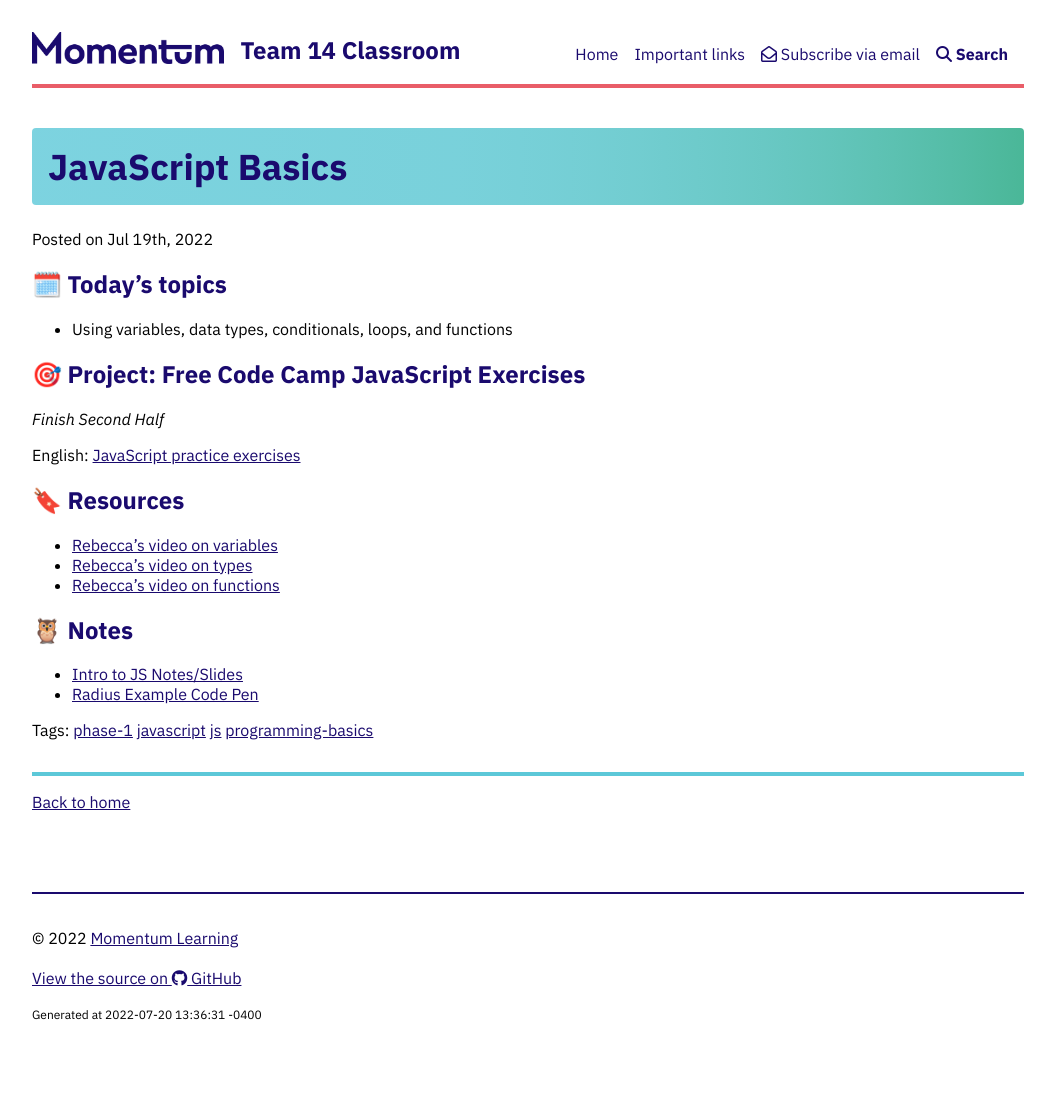
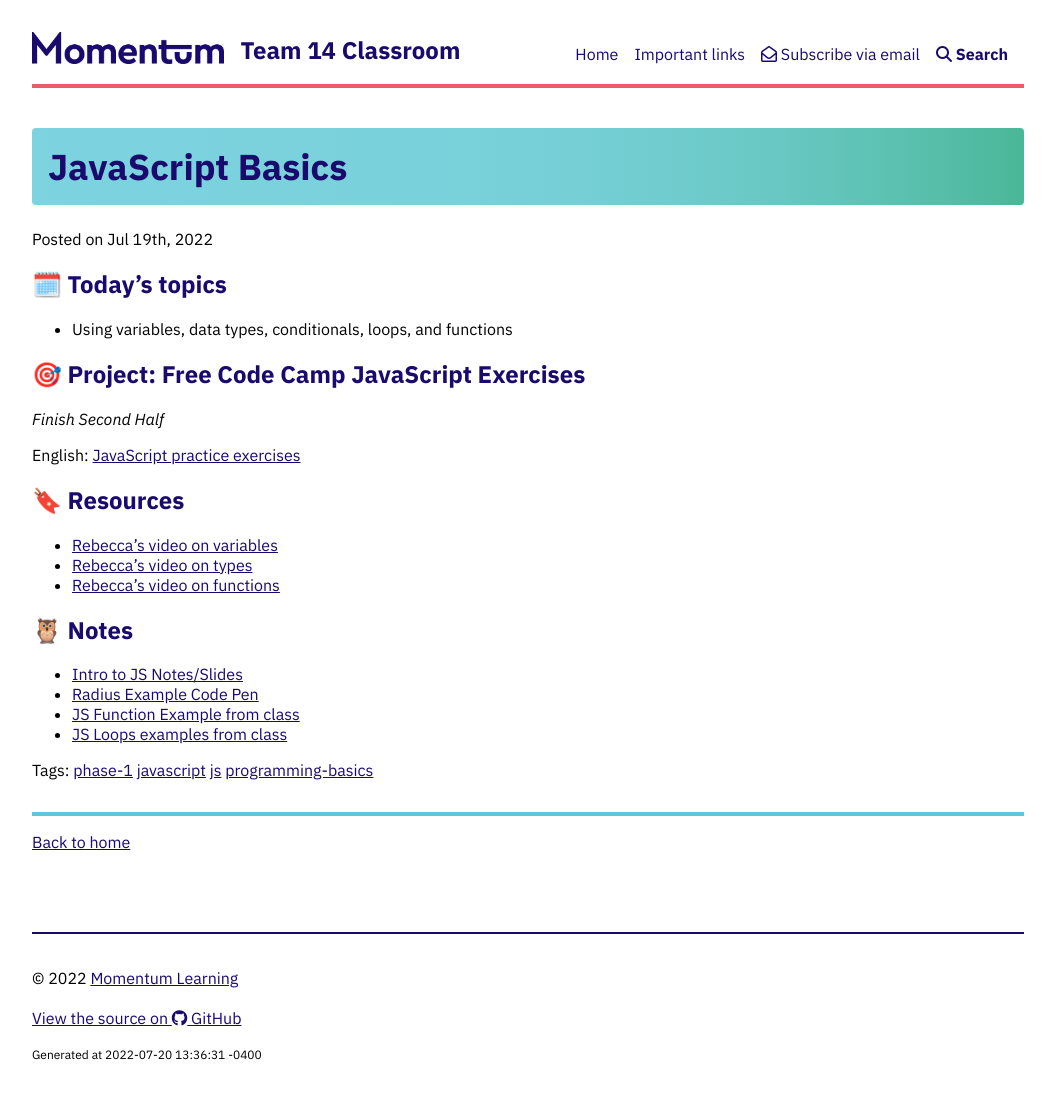
Before and after one commit to Momentum-Team-14/momentum-team-14.github.io, a Jekyll site: the page built from _posts/2022-07-19-js-loops-functions.md, in a window 1280 px wide. Shown: the whole page, without its empty margins (112-1167 px from the left). Built offline with Jekyll 4.4.1, drawn with Linux system fonts in a browser that asks for light colours; nearby versions of some CDN libraries; before the commit the page ends 1068 px from its top, so only the background shows below that.

Commit message:
add in class examples

```diff
--- a/_posts/2022-07-19-js-loops-functions.md
+++ b/_posts/2022-07-19-js-loops-functions.md
@@ -25,3 +25,5 @@ English:
 
 - [Intro to JS Notes/Slides](https://github.com/Momentum-Team-14/notes/blob/main/intro-js.md)
 - [Radius Example Code Pen](https://codepen.io/rlconley/pen/MWQEZwL)
+- [JS Function Example from class](https://codepen.io/rlconley/pen/yLKMEEY)
+- [JS Loops examples from class]()
```
